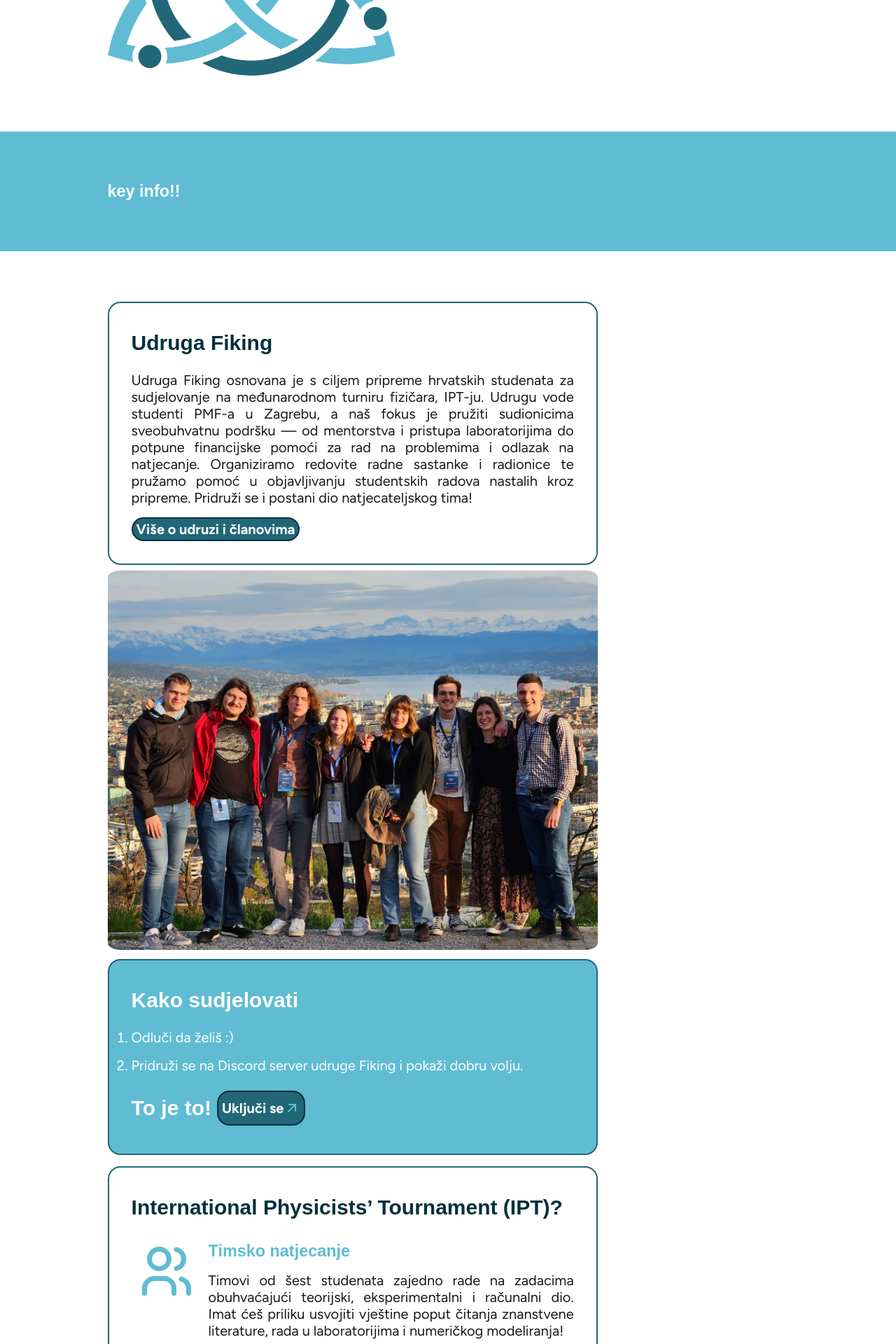
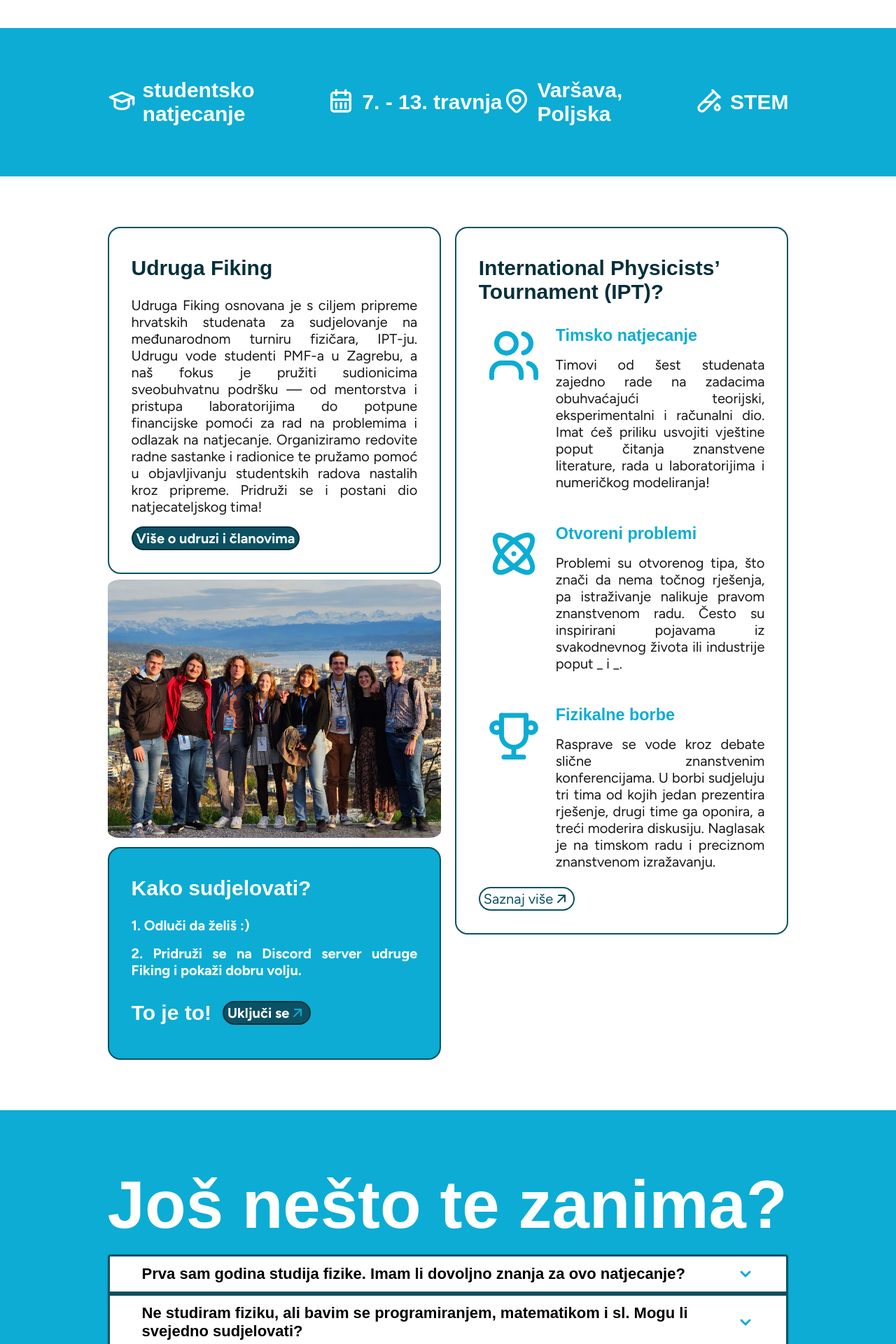
Before and after one commit to iptcro/fiking-web, a Next.js app: page / in a window 1280 px wide. Shown: the part 840-2760 px from the top of the page at 70% size. Built offline with nearby package versions, Linux system fonts and the light colour scheme; a web font is replaced by a local one.

Commit message:
Changed color-palette, added some content and styles

```diff
--- a/src/app/components/faq.tsx
+++ b/src/app/components/faq.tsx
@@ -5,13 +5,17 @@ import { Accordion, AccordionSummary, AccordionDetails } from "@mui/material";
 
 const faq_data = [
   {
-    question: "Mogu li se prijaviti ako ...",
-    answer: "Answer to 1 is that one is the answer!",
+    question: "Prva sam godina studija fizike. Imam li dovoljno znanja za ovo natjecanje?",
+    answer: "Studenti prve godine tek kreću s općim fizikama i činjenica je da ćeš vjerojatno imati poteškoća s čitanjem članaka i rješavanjem problema. Ipak, svakako možeš sudjelovati u rješavanju problema jer je tu i puno provođenja eksperimenata, analize i sl. Možeš iskoristiti ovu priliku za učenje od starijih studenata te stjecanje vrijednog iskustva, a onda se na višim godinama kvalificirati u natjecateljski tim.",
   },
   {
-    question: "Question 2",
-    answer: "Again, 2 is now the answer",
+    question: "Ne studiram fiziku, ali bavim se programiranjem, matematikom i sl. Mogu li svejedno sudjelovati?",
+    answer: "Dapače! Tražimo ljude koji znaju raditi simulacije eksperimenata, ljude koji su dobri s matematikom i analizom podataka, ljude koji su dobri s elektronikom i sl., svaka vještina je dobrodošla!",
   },
+  {
+    question: "Što ako nisam iz Zagreba?",
+    answer: ""
+  }
 ];
 
 export default function FAQ() {
@@ -29,10 +33,10 @@ export default function FAQ() {
               />
             }
           >
-            <h3 className="card-question">{event.question}</h3>
+            <h3 className="card-question" style={{color: "black"}}>{event.question}</h3>
           </AccordionSummary>
           <AccordionDetails className="card-answer">
-            <p>{event.answer}</p>
+            <p style={{color: "black"}}>{event.answer}</p>
           </AccordionDetails>
         </Accordion>
       ))}
--- a/src/app/components/footer.tsx
+++ b/src/app/components/footer.tsx
@@ -13,7 +13,7 @@ export default function Footer() {
         <div>
           <h2 className="color">Studentska udruga Fiking</h2>
           <p>
-            Ovdje ide neki opisić ispod imena udruge
+            Javi se i postani dio natjecateljskog tima!
           </p>
         </div>
       </div>
--- /dev/null
+++ b/src/app/components/key_info.tsx
@@ -0,0 +1,40 @@
+import React from "react";
+import "./styles_comp.css";
+import { IconSchool, IconCalendarMonth, IconMapPin, IconTestPipe  } from "@tabler/icons-react";
+import { StaticIcon  } from "./icon";
+
+const key_info = [
+  {
+    icon: IconSchool,
+    title: "studentsko natjecanje",
+  },
+  {
+    icon: IconCalendarMonth,
+    title: "7. - 13. travnja",
+  },
+  {
+    icon: IconMapPin,
+    title: "Varšava, Poljska",
+  },
+  {
+    icon: IconTestPipe,
+    title: "STEM",
+  },
+];
+
+const gridTemplate = Array(key_info.length).fill('auto').join(' ');
+Array(key_info.length).fill('auto').join(' ');
+export default function KeyInfo() {
+  return (
+    <div style={{display: "grid", gridTemplateColumns: gridTemplate}}>
+      {key_info.map((event) => (
+        <div key={event.toString()} className="key-info-box">
+            <div>
+            <StaticIcon icon={event.icon} size={40}/>
+            </div>
+            <h2>{event.title}</h2>
+        </div>
+      ))}
+    </div>
+  );
+}
--- a/src/app/components/styles_comp.css
+++ b/src/app/components/styles_comp.css
@@ -151,3 +151,19 @@
 .card-answer p {
   padding-bottom: 16px;
 }
+
+/* KEY INFO */
+.key-info-box {
+  padding: 0;
+  /* border: 2px solid pink; */
+  display: flex;
+  align-items: center;
+}
+
+.key-info-box * {
+  padding: 0;
+}
+
+.key-info-box h2 {
+  padding-left: 10px;
+}
--- a/src/app/globals.css
+++ b/src/app/globals.css
@@ -3,13 +3,25 @@
 :root {
   --background: #ffffff;
   --foreground: #171717;
-  --fiking-light: #5fbcd3;
-  --fiking-dark: #216778;
+  --fiking-light: #0cacd4;
+  --fiking-dark: #0b5163;
   --fiking-gray: #819fab;
   --fiking-graydark: #4f7381;
   --fiking-darkest: #03303b;
   --perfect-white: #ffffff;
   --off-black: #1E1E1E;
+
+  /* --fiking-light: #0077B6;
+  --fiking-dark: #9E0047;
+  --fiking-gray: #819fab;
+  --fiking-graydark: #4f7381;
+  --fiking-darkest: #023E8A; */
+
+  /* --fiking-light: #007EA7;
+  --fiking-dark: #003459;
+  --fiking-gray: #819fab;
+  --fiking-graydark: #4f7381;
+  --fiking-darkest: #00171F; */
 }
 
 @media (prefers-color-scheme: dark) {
--- a/src/app/pages/home.tsx
+++ b/src/app/pages/home.tsx
@@ -12,13 +12,17 @@ import {
   IconTrophy,
   IconArrowUpRight,
 } from "@tabler/icons-react";
+import KeyInfo from "../components/key_info";
 
 export default function HomePage() {
   return (
     <div className={spages["page"]}>
       <Navbar />
 
-      <div className={spages["hero"]}>
+      <div
+        className={spages["hero"]}
+        style={{ display: "flex", justifyContent: "space-between" }}
+      >
         <div>
           <h1>
             Studiraš fiziku? <br />
@@ -47,10 +51,17 @@ export default function HomePage() {
       </div>
 
       <div className={classNames(spages["hero"], spages["color"])}>
-        <h3>key info!!</h3>
+        <KeyInfo />
       </div>
 
-      <div className={spages["hero"]}>
+      <div
+        className={spages["hero"]}
+        style={{
+          display: "grid",
+          gridTemplateColumns: "49% 49%",
+          columnGap: "2%",
+        }}
+      >
         <div>
           {/* Udruga Fiking */}
           <div className={spages["hero-box"]}>
@@ -79,7 +90,7 @@ export default function HomePage() {
             <img
               src={"/media/group_photo.jpg"}
               style={{
-                width: "700px",
+                width: "100%",
                 borderRadius: "18px",
               }}
             />
@@ -87,16 +98,16 @@ export default function HomePage() {
 
           {/* How to join */}
           <div className={classNames(spages["hero-box"], spages["accent"])}>
-            <h2>Kako sudjelovati</h2>
-            <ol>
-              <li>Odluči da želiš :)</li>
-              <li>
-                Pridruži se na Discord server udruge Fiking i pokaži dobru
-                volju.
-              </li>
-            </ol>
-            <div style={{ display: "flex", gap: "8px" }}>
+            <h2>Kako sudjelovati?</h2>
+            <div style={{fontWeight: "bold"}}>
+              <p>1. Odluči da želiš :)</p>
+              <p>2. Pridruži se na Discord server udruge Fiking i pokaži dobru
+              volju.</p>
+            </div>
+
+            <div style={{ display: "flex", gap: "16px", alignItems: "center" }}>
               <h2>To je to!</h2>
+              <div>
                 <ButtonPrimary>
                   Uključi se{" "}
                   <StaticIcon
@@ -105,6 +116,7 @@ export default function HomePage() {
                     color={"var(--fiking-light)"}
                   />
                 </ButtonPrimary>
+              </div>
             </div>
           </div>
         </div>
@@ -182,10 +194,9 @@ export default function HomePage() {
             </ButtonSecondary>
           </div>
         </div>
-
       </div>
 
-      <div className={spages["hero"]}>
+      <div className={classNames(spages["hero"], spages["color"])}>
         <div>
           <h1>Još nešto te zanima?</h1>
           <FAQ />
--- a/src/app/pages/styles_pages.module.css
+++ b/src/app/pages/styles_pages.module.css
@@ -13,9 +13,6 @@
 /* SECTIONS */
 .hero {
   padding: 64px 12%;
-  display: flex;
-  flex-wrap: wrap;
-  justify-content: space-between;
 }
 
 .hero * {
@@ -35,7 +32,7 @@
   border-radius: 18px;
   padding: 32px;
   align-items: baseline;
-  max-width: 700px;
+  /* max-width: 700px; */
 }
 
 .hero-box h2 {
```
Also changed, not shown: UP_NEXT.txt, public/media/logo/FikingLogo.svg. Lines whose indentation alone changed are shown as unchanged.
